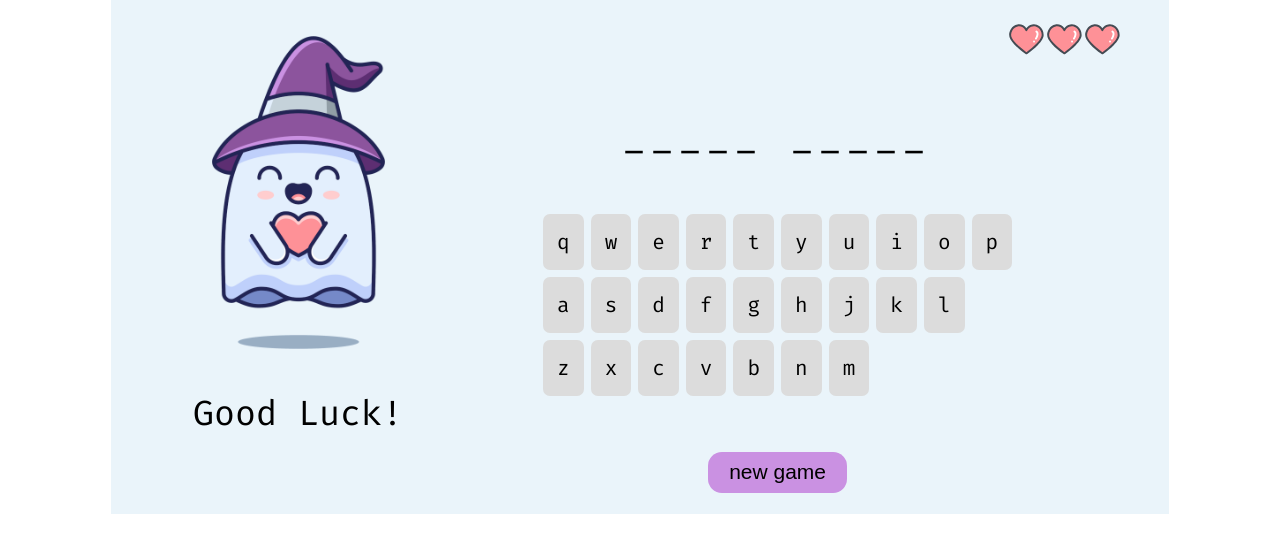
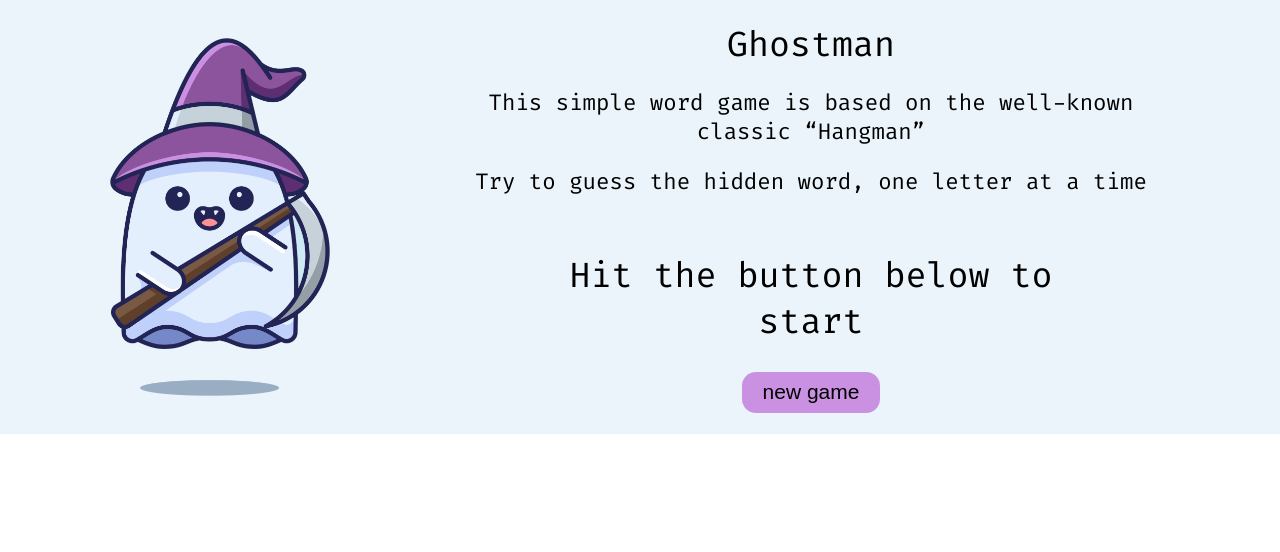
Before and after one commit to d-zienke/Ghostman, a React (Vite) app: page / in a window 1280 px wide. Shown: the top 552 px of the page. Built offline with nearby package versions, Linux system fonts and the light colour scheme.

Commit message:
Render "game over" messages
When game is over (not won) UI gets back to previous layout (`Game-off` component). The puzzle word is being displayed to ensure there was no bug in the game.
For now, game status changes only after clicking the button.

```diff
--- a/src/Ghostman.jsx
+++ b/src/Ghostman.jsx
@@ -8,12 +8,13 @@ import Keyboard from "./components/Keyboard.jsx"
 
 function Ghostman() {
   const [game, setGame] = useState({
-    isOn: true,
-    status: "On" // keep this capitalized to match the name of img
+    isOn: false,
+    status: "off"
   })
   const [word, setWord] = useState("hello world")
   const [guessedLetters, setGuessedLetters] = useState([])
   const [chances, setChances] = useState(3)
+  const [statusMsg, setStatusMsg] = useState("Good luck!")
   const wordArray = word.split("")
   const lettersToGuess = getLettersToGuess()
   const puzzle = getPuzzle()
@@ -44,13 +45,21 @@ function Ghostman() {
   }
 
   function showMessage(message) {
-    console.log(message)
+    setStatusMsg(message)
+  }
+
+  function startGame() {
+    setGame({isOn: true, status: "on"})
+  }
+
+  function endGame() {
+    setGame({isOn: false, status: "over"})
   }
 
   return (
     <main className="Ghostman">
       <section className="Ghostman__status">
-        <GameStatus game={game}/>
+        <GameStatus game={game} statusMsg={statusMsg}/>
       </section>
       <section className="Ghostman__controls">
         {game.isOn ?
@@ -61,10 +70,13 @@ function Ghostman() {
             </div>
           </>
           :
-          <GameOff />
+          <GameOff game={game} word={word}/>
         }
         <div className="Ghostman__button-container">
-          <button className="btn">new game</button>
+          <button
+            className="btn"
+            onClick={game.isOn ? endGame : startGame}
+          >{game.isOn ? "I give up" : "new game"}</button>
         </div>
       </section>
     </main>
--- a/src/components/Game-off.jsx
+++ b/src/components/Game-off.jsx
@@ -1,10 +1,14 @@
-function GameOff() {
+function GameOff({ game, word }) {
+  const isGameOver = !game.isOn && game.status === "over"
+
   return (
     <>
       <div className="Ghostman__intro">
-        <p>Ghostman</p>
-        <p>This simple word game is based on the well-known classic “Hangman”</p>
-        <p>Try to guess the hidden word, one letter at a time</p>
+        <p>{!isGameOver && "Ghostman"}</p>
+        <p>{isGameOver ? `Better luck next time :) The word to guess was: ` :
+        `This simple word game is based on the well-known classic “Hangman”`
+        }</p>
+        {isGameOver ? <p className="Ghostman__word">{word}</p> : <p>Try to guess the hidden word, one letter at a time</p>}
       </div>
       <div className="Ghostman__call-to-start">
         <p>Hit the button below to start</p>
--- a/src/components/Game-status.jsx
+++ b/src/components/Game-status.jsx
@@ -4,21 +4,21 @@ import picGameOn from "../assets/images/ghost_game-on.png"
 import picGameOver from "../assets/images/ghost_game-over.png"
 import picGameWon from "../assets/images/ghost_game-won.png"
 
-function GameStatus({ game }) {
+function GameStatus({ game, statusMsg }) {
 
   function switchPics() {
     let pic = ""
     switch (game.status) {
-      case "Off":
+      case "off":
         pic = picGameOff
         break;
-      case "On":
+      case "on":
         pic = picGameOn
         break;
-      case "Over":
+      case "over":
         pic = picGameOver
         break;
-      case "Won":
+      case "won":
         pic = picGameWon
         break;
     }
@@ -32,11 +32,8 @@ function GameStatus({ game }) {
       </div>
       {game.isOn &&
       <div className="Ghostman__message">
-        <p>Good Luck!</p>
+        <p>{statusMsg}</p>
       </div>}
-      {/* <div className="Ghostman__message">
-        <p>Good Luck!</p>
-      </div> */}
     </>
   )
 }
```
